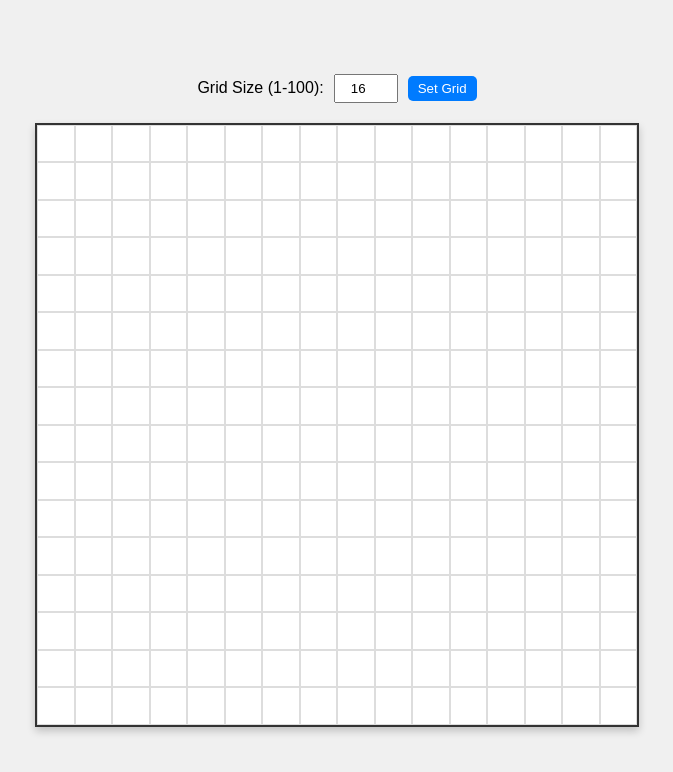
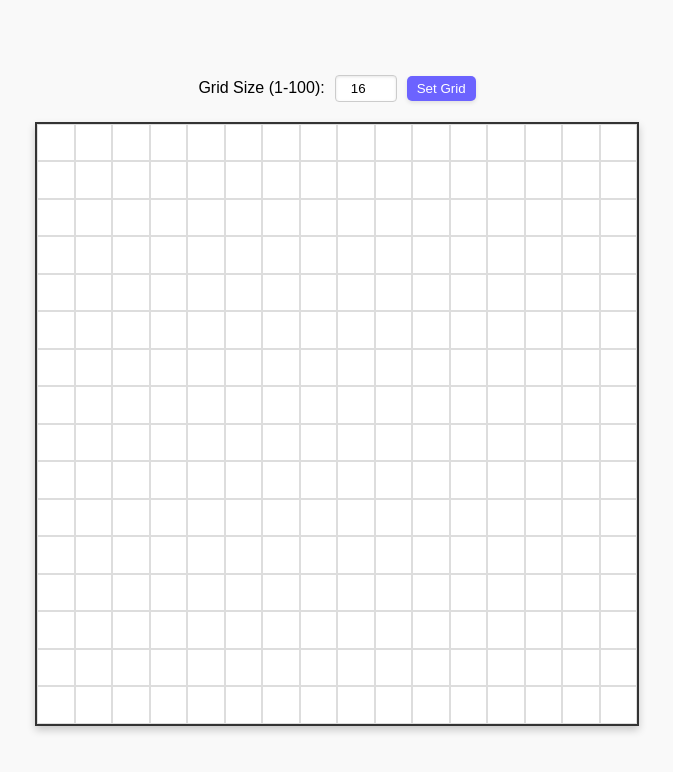
Before and after one commit to mmustafa93/Etch-a-Sketch, a plain HTML site: page index.html in a window 1280 px wide. Shown: the whole page, without its empty margins (303-976 px from the left). Drawn offline with Linux system fonts and the light colour scheme.

Commit message:
Final commit

```diff
--- a/styles.css
+++ b/styles.css
@@ -6,7 +6,7 @@ body {
     align-items: center;
     justify-content: center;
     height: 100vh;
-    background-color: #f0f0f0;
+    background-color: #f9f9f9; /* Softer background color */
     font-family: Arial, sans-serif;
 }
 
@@ -22,19 +22,25 @@ body {
     width: 50px;
     padding: 5px;
     text-align: center;
+    border: 1px solid #ccc;
+    border-radius: 4px;
+    box-shadow: inset 0 1px 3px rgba(0, 0, 0, 0.1);
 }
 
 button {
     padding: 5px 10px;
     border: none;
-    background-color: #007BFF;
+    background-color: #6c63ff; /* A vibrant purple shade */
     color: white;
     cursor: pointer;
     border-radius: 5px;
+    box-shadow: 0 2px 4px rgba(0, 0, 0, 0.1);
+    transition: background-color 0.3s ease, transform 0.2s ease;
 }
 
 button:hover {
-    background-color: #0056b3;
+    background-color: #5a52e3; /* Slightly darker purple */
+    transform: translateY(-2px); /* Adds a slight hover lift effect */
 }
 
 /* Container */
@@ -51,9 +57,9 @@ button:hover {
 .grid-square {
     box-sizing: border-box;
     border: 1px solid #ddd;
-    transition: background-color 0.2s;
+    transition: background-color 1s ease; /* Longer hover trail */
 }
 
 .grid-square:hover {
-    background-color: #007BFF; /* Highlight on hover */
+    background-color: #ff6f61; /* A soft coral hover color */
 }
```
Also changed, not shown: 1 other file.
